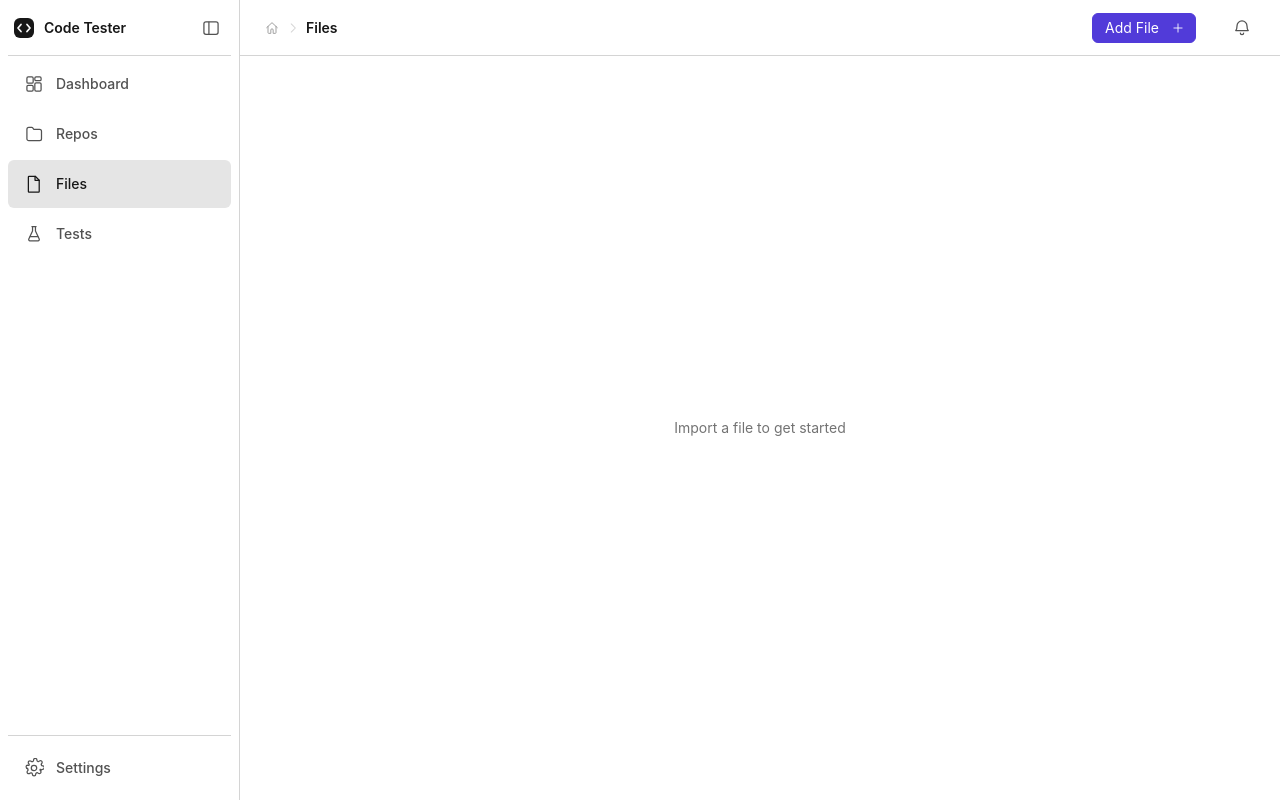
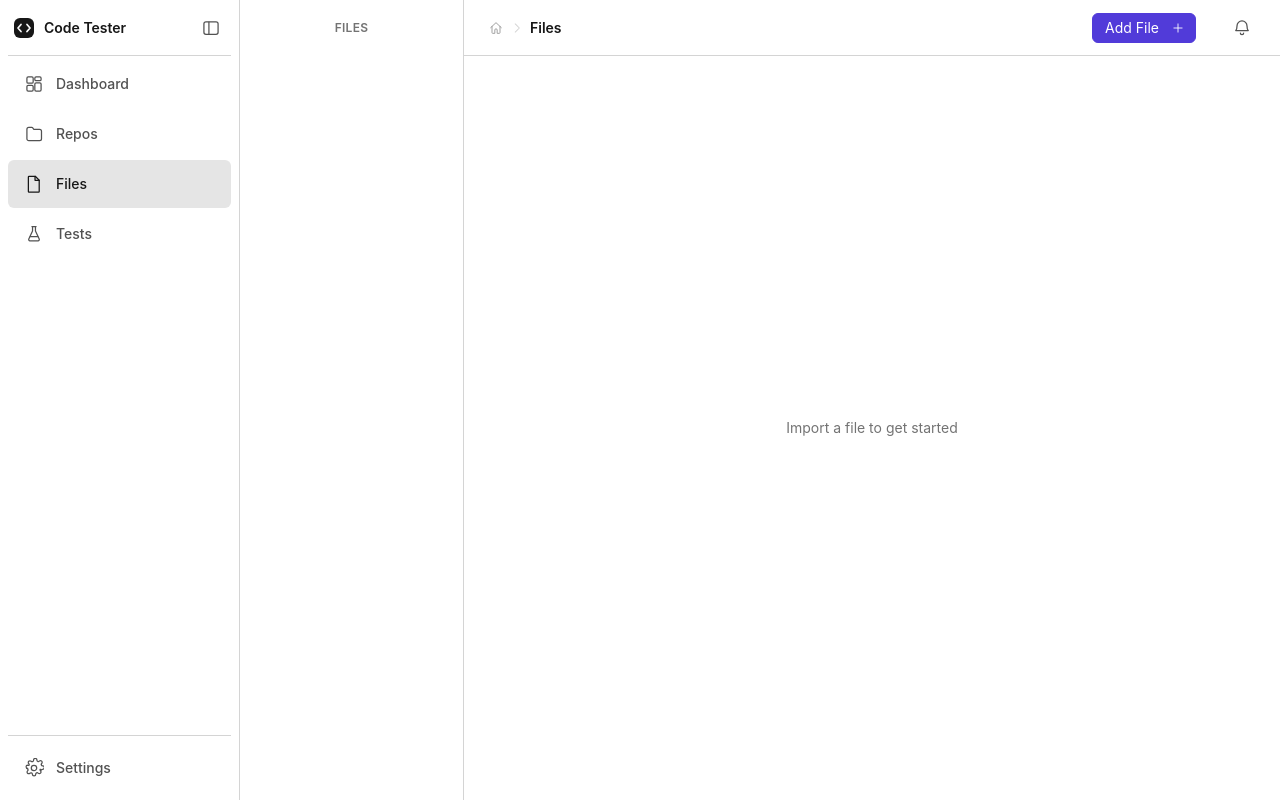
Before and after one commit to asinthelol/code-tester, a React (Vite) app in the folder frontend/: page / in a window 1280 px wide. Built offline with nearby package versions, Linux system fonts and the light colour scheme.

Commit message:
Added separate panels for each sidebar menu

```diff
--- a/frontend/src/App.tsx
+++ b/frontend/src/App.tsx
@@ -1,7 +1,10 @@
 import { useState } from 'react';
 import CodeEditor from './components/Editor/CodeEditor/CodeEditor';
 import Sidebar from './components/Sidebar/Sidebar';
-import FileExplorer from './components/Sidebar/FileExplorer/FileExplorer';
+import DashboardPanel from './components/Sidebar/DashboardPanel/DashboardPanel';
+import FilesPanel from './components/Sidebar/FilesPanel/FilesPanel';
+import ReposPanel from './components/Sidebar/ReposPanel/ReposPanel';
+import TestsPanel from './components/Sidebar/TestsPanel/TestsPanel';
 import Toolbar from './components/Toolbar/Toolbar';
 import type { ImportedFile } from './shared/lib/types';
 
@@ -29,13 +32,12 @@ function App() {
     <div className="flex h-svh">
       <Sidebar activeItem={activeSection} onNavigate={setActiveSection} />
 
-      {files.length > 0 && (
-        <FileExplorer
-          files={files}
-          activePath={activePath}
-          onSelect={setActivePath}
-        />
+      {activeSection === 'Dashboard' && <DashboardPanel />}
+      {activeSection === 'Repos' && <ReposPanel />}
+      {activeSection === 'Files' && (
+        <FilesPanel files={files} activePath={activePath} onSelect={setActivePath} />
       )}
+      {activeSection === 'Tests' && <TestsPanel />}
 
       <div className="flex min-w-0 flex-1 flex-col">
         <Toolbar activeSection={activeSection} onImport={handleImport} />
--- /dev/null
+++ b/frontend/src/components/Sidebar/DashboardPanel/DashboardPanel.tsx
@@ -0,0 +1,14 @@
+function DashboardPanel() {
+  return (
+    <div className="flex w-56 flex-col border-r border-neutral-300 dark:border-neutral-700">
+      <div className="flex justify-center items-center px-3 py-2.5 h-14 text-xs font-semibold tracking-wide text-neutral-500 uppercase">
+        Dashboard
+      </div>
+      <div className="flex flex-1 items-center justify-center px-3 text-center text-sm text-neutral-500">
+        No dashboard views yet
+      </div>
+    </div>
+  );
+}
+
+export default DashboardPanel;
--- a/frontend/src/components/Sidebar/FileExplorer/FileExplorer.tsx
+++ b/frontend/src/components/Sidebar/FilesPanel/FilesPanel.tsx
@@ -1,15 +1,15 @@
 import type { ImportedFile } from '../../../shared/lib/types';
 
-interface FileExplorerProps {
+interface FilesPanelProps {
   files: ImportedFile[];
   activePath: string | null;
   onSelect: (path: string) => void;
 }
 
-function FileExplorer({ files, activePath, onSelect }: FileExplorerProps) {
+function FilesPanel({ files, activePath, onSelect }: FilesPanelProps) {
   return (
     <div className="flex w-56 flex-col border-r border-neutral-300 dark:border-neutral-700">
-      <div className="px-3 py-2.5 text-xs font-semibold tracking-wide text-neutral-500 uppercase">
+      <div className="flex justify-center items-center px-3 py-2.5 h-14 text-xs font-semibold tracking-wide text-neutral-500 uppercase">
         Files
       </div>
       <ul className="flex-1 overflow-auto">
@@ -48,4 +48,4 @@ function FileExplorer({ files, activePath, onSelect }: FileExplorerProps) {
   );
 }
 
-export default FileExplorer;
+export default FilesPanel;
--- /dev/null
+++ b/frontend/src/components/Sidebar/ReposPanel/ReposPanel.tsx
@@ -0,0 +1,14 @@
+function ReposPanel() {
+  return (
+    <div className="flex w-56 flex-col border-r border-neutral-300 dark:border-neutral-700">
+      <div className="flex justify-center items-center px-3 py-2.5 h-14 text-xs font-semibold tracking-wide text-neutral-500 uppercase">
+        Repos
+      </div>
+      <div className="flex flex-1 items-center justify-center px-3 text-center text-sm text-neutral-500">
+        No repos yet
+      </div>
+    </div>
+  );
+}
+
+export default ReposPanel;
--- /dev/null
+++ b/frontend/src/components/Sidebar/TestsPanel/TestsPanel.tsx
@@ -0,0 +1,14 @@
+function TestsPanel() {
+  return (
+    <div className="flex w-56 flex-col border-r border-neutral-300 dark:border-neutral-700">
+      <div className="flex justify-center items-center px-3 py-2.5 h-14 text-xs font-semibold tracking-wide text-neutral-500 uppercase">
+        Tests
+      </div>
+      <div className="flex flex-1 items-center justify-center px-3 text-center text-sm text-neutral-500">
+        No tests yet
+      </div>
+    </div>
+  );
+}
+
+export default TestsPanel;
```
